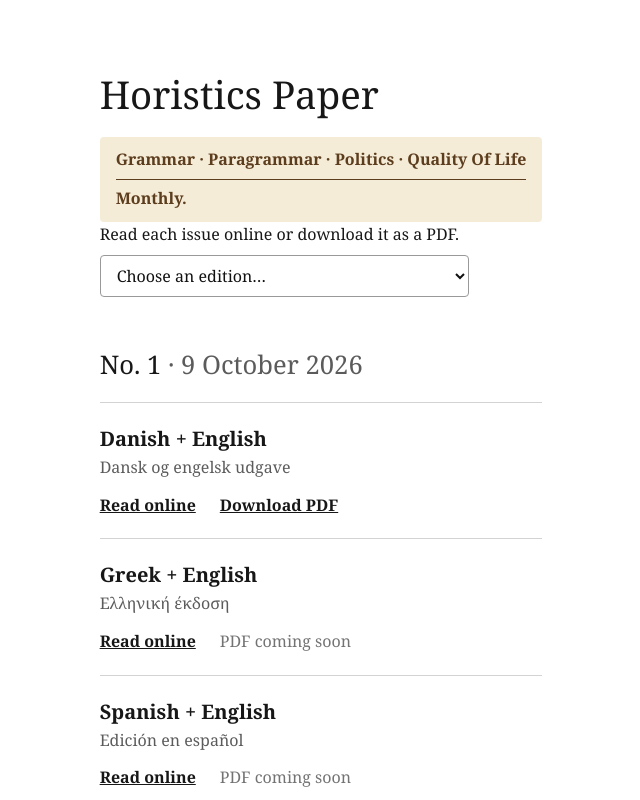
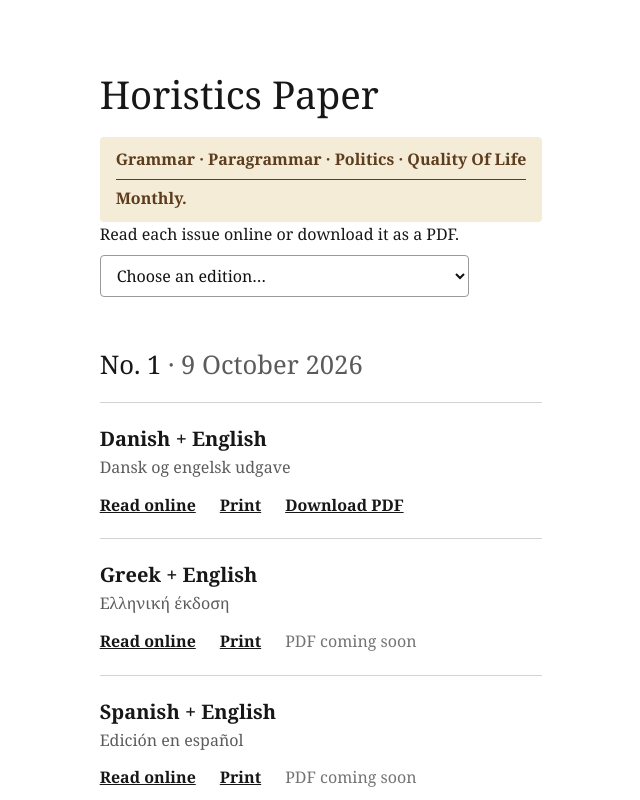
Before and after one commit to parlamas/prosopocracy, a Next.js app: page /paper in a window 1280 px wide. Shown: the top 800 px of the page, without its empty margins (319-959 px from the left). Built offline with nearby package versions, Linux system fonts and the light colour scheme.

Commit message:
Add Print button for each edition

```diff
--- /dev/null
+++ b/app/paper/AutoPrint.tsx
@@ -0,0 +1,15 @@
+//app/paper/AutoPrint.tsx
+
+"use client";
+
+import { useEffect } from "react";
+
+// Opens the print dialog when the page is loaded with ?print=1
+export default function AutoPrint() {
+  useEffect(() => {
+    if (new URLSearchParams(window.location.search).get("print") === "1") {
+      document.fonts.ready.then(() => setTimeout(() => window.print(), 300));
+    }
+  }, []);
+  return null;
+}
--- a/app/paper/PaperShell.tsx
+++ b/app/paper/PaperShell.tsx
@@ -3,6 +3,7 @@
 
 import { ReactNode } from "react";
 import Link from "next/link";
+import AutoPrint from "./AutoPrint";
 import { Lora, Literata } from "next/font/google";
 
 const lora = Lora({
@@ -59,6 +60,7 @@ export default function PaperShell({ children }: { children: ReactNode }) {
         className={lora.className}
         style={{ fontFamily: `${first(lora.style.fontFamily)}, ${greekFont.style.fontFamily}` }}
       >
+        <AutoPrint />
         {children}
       </div>
     </>
--- a/app/paper/page.tsx
+++ b/app/paper/page.tsx
@@ -94,6 +94,9 @@ export default function PaperIndex() {
                 <Link href={e.href} style={linkStyle}>
                   Read online
                 </Link>
+                <Link href={`${e.href}?layout=print&print=1`} style={linkStyle}>
+                  Print
+                </Link>
                 {e.pdf ? (
                   <a href={e.pdf} download style={linkStyle}>
                     Download PDF
```
